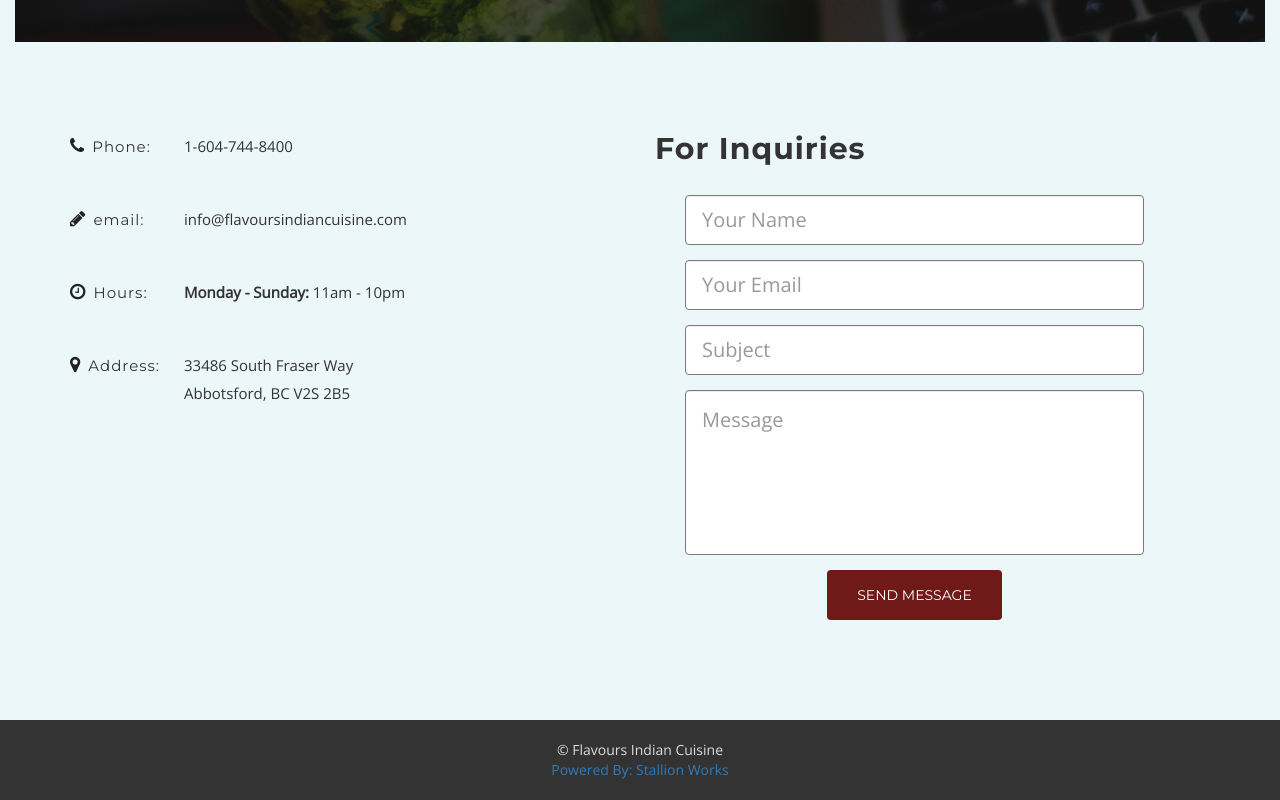
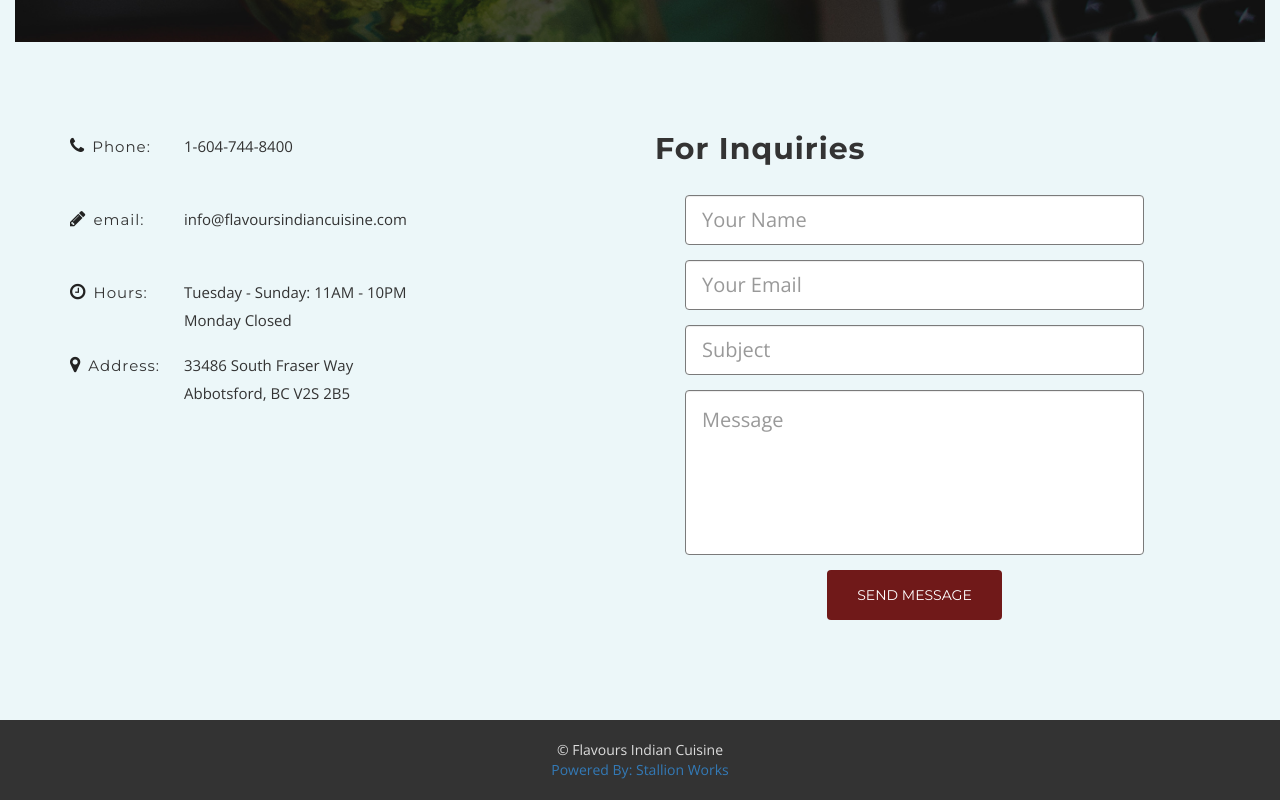
Before and after one commit to amittrehan44/FlavoursWebsite, a plain HTML site: page catering.html in a window 1280 px wide. Shown: the part 1714-2514 px from the top of the page. Drawn offline with nearby package versions, Linux system fonts and the light colour scheme; some packages are replaced by stand-ins of ours.

Commit message:
Updated Timings

```diff
--- a/catering.html
+++ b/catering.html
@@ -168,7 +168,8 @@
                         <!--Timmings-->
                         <div class="contact-info-box hours clearfix">
                             <h3><i class="fa-clock-o"></i>Hours:</h3>
-                            <span><strong>Monday - Sunday:</strong> 11am - 10pm</span>
+                            <span>Tuesday - Sunday: 11AM - 10PM<br /> Monday Closed</span>
+                            <!--<span><strong>Sunday - Thursday:</strong> 10:30am - 9pm<br><strong>Friday & Saturday:</strong> 10:30am - 10pm</span>-->
                         </div>
 
                         <!--address-->
```
Also changed, not shown: home.html (+1 -1 lines), index.html (+2 -1 lines).
